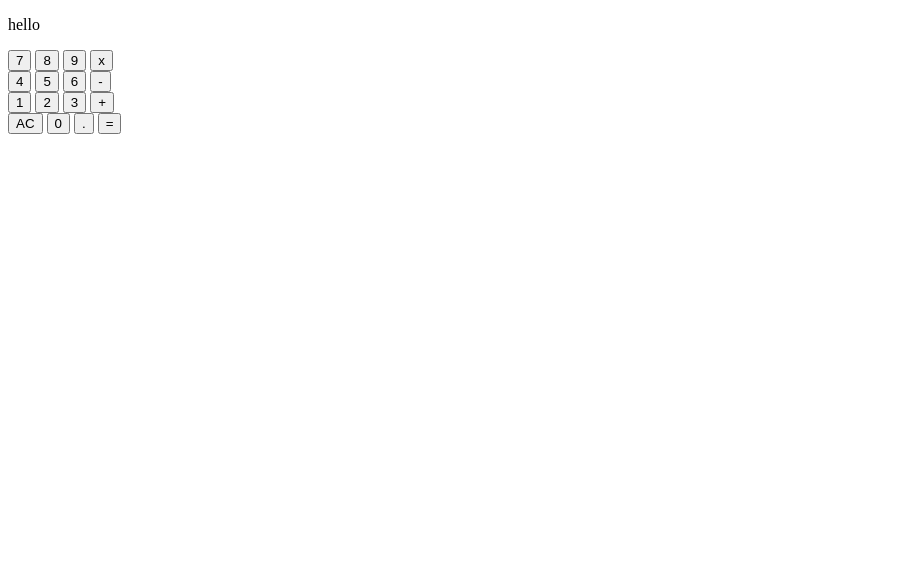
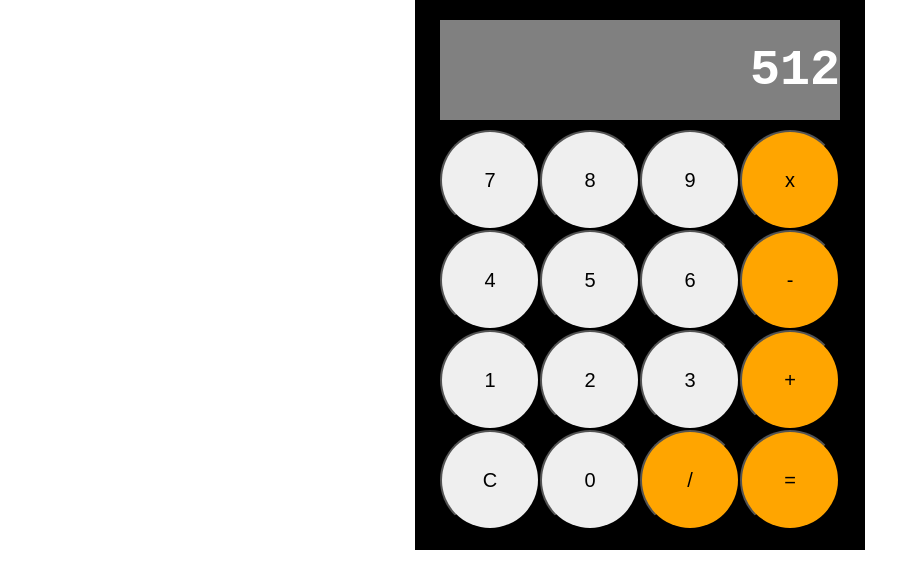
Before and after one commit to tonsison/Calculator, a plain HTML site: page index.html in a window 1280 px wide. Shown: the whole page, without its empty margins (0-920 px from the left). Drawn offline with Linux system fonts and the light colour scheme.

Commit message:
Created Draft of Calculator Design

```diff
--- a/index.html
+++ b/index.html
@@ -8,33 +8,35 @@
   <script src="script.js"></script>
 </head>
 <body>
-  <p>hello</p>
+  <div id="calculator">
+    <p id="display">512</p>
     <div id="row1">
       <button>7</button>
       <button>8</button>
       <button>9</button>
-    <button>x</button>
+      <button id="operation">x</button>
     </div>
 
     <div id="row2">
       <button>4</button>
       <button>5</button>
       <button>6</button>
-    <button>-</button>
+      <button id="operation">-</button>
     </div>
 
     <div id="row3">
       <button>1</button>
       <button>2</button>
       <button>3</button>
-    <button>+</button>
+      <button id="operation">+</button>
     </div>
 
     <div id="row4">
-    <button>AC</button>
+      <button>C</button>
       <button>0</button>
-    <button>.</button>
-    <button>=</button>
+      <button id = "operation">/</button>
+      <button id="operation">=</button>
+    </div>
   </div>
 
 </body>
--- a/script.js
+++ b/script.js
@@ -3,6 +3,8 @@ let operation = {
   sign: '',
   number2: 0
 }
+
+let display = 0;
 
 function add(first, second) {
   return first + second;
--- a/style.css
+++ b/style.css
@@ -0,0 +1,65 @@
+* {
+  margin: 0;
+  padding: 0;
+}
+
+body {
+  font-family: 'Courier New', Courier, monospace;
+  font-weight: bold;
+  display: flex;
+  justify-content: center;
+  align-items: center;
+}
+
+#calculator {
+  background-color: black;
+  height: 550px;
+  width: 450px;
+  display: flex;
+  flex-direction: column;
+  justify-content: center;
+  align-items: center;
+}
+
+#display {
+  background-color: grey;
+  color: white;
+  display: flex;
+  align-items: center;
+  justify-content: flex-end;
+  font-size: 50px;
+  width: 400px;
+  height: 100px;
+}
+
+button {
+  height: 100px;
+  width: 100px;
+  border-radius: 50%;
+  font-size: 20px;
+}
+
+#row1 {
+  margin-top: 10px;
+  display: flex;
+  justify-content: space-evenly;
+}
+
+#row2 {
+  display: flex;
+  justify-content: space-evenly;
+}
+
+#row3 {
+  display: flex;
+  justify-content: space-evenly;
+}
+
+#row4 {
+  display: flex;
+  justify-content: space-evenly;
+}
+
+#operation {
+  background-color: orange;
+}
```
Lines whose indentation alone changed are shown as unchanged.
